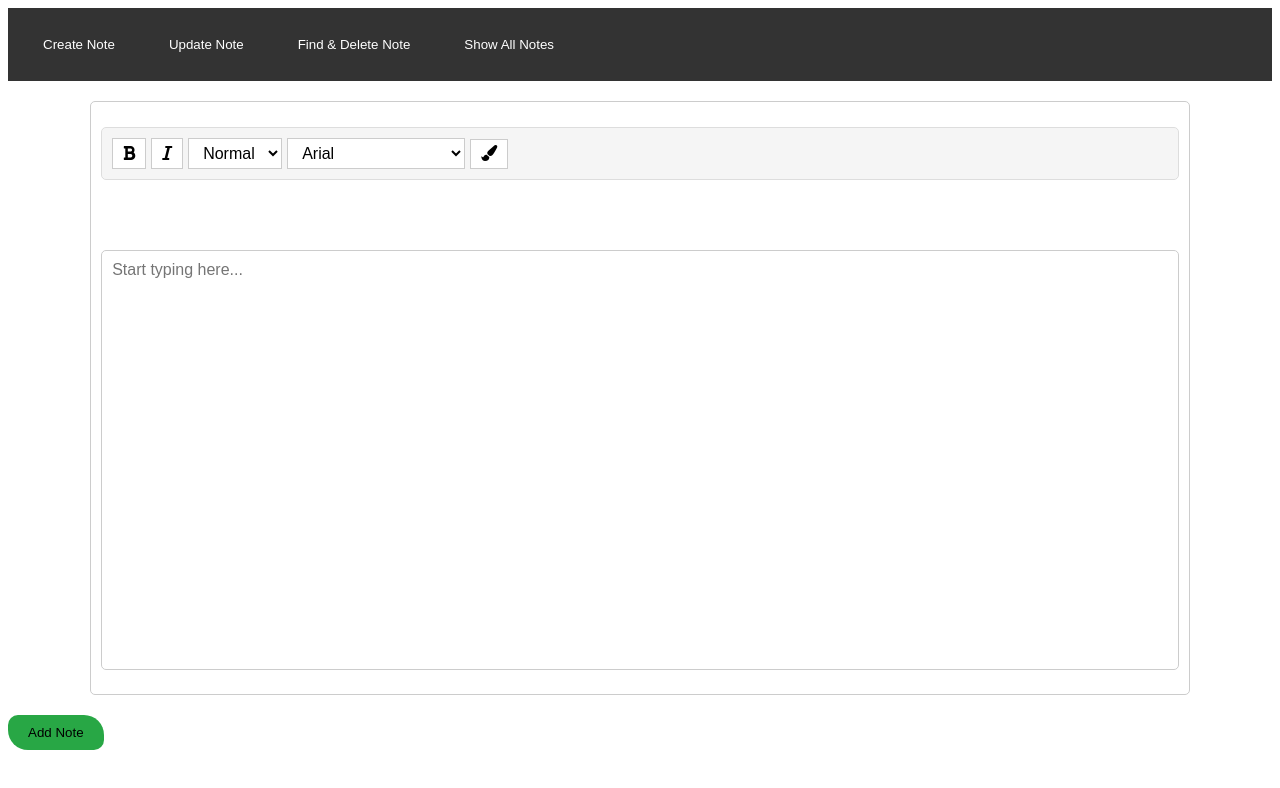
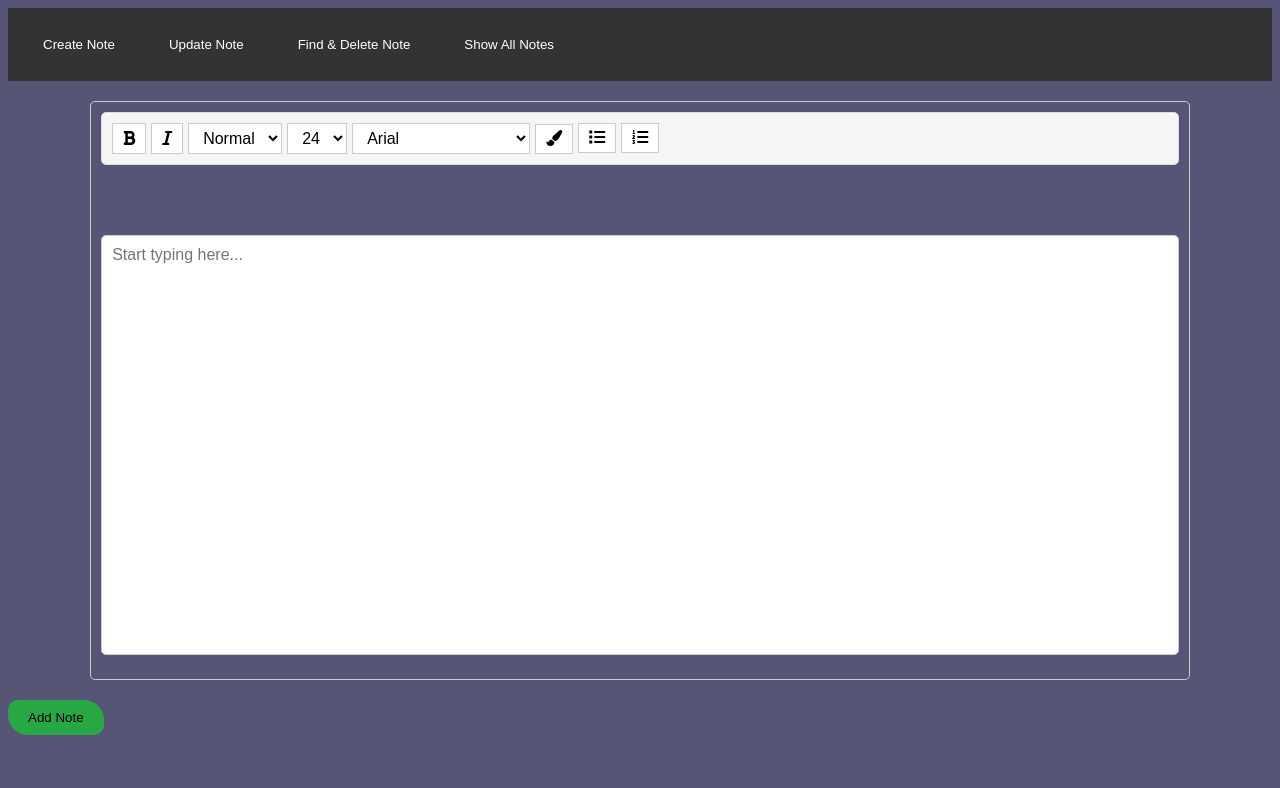
Before and after one commit to dsingh098/Note-making-app, a website: page frontend/index.html in a window 1280 px wide. Drawn offline with Linux system fonts and the light colour scheme; no server answers.

Commit message:
add some order and unorder list
ye kam nhi krte bas

Co-Authored-By: w3cdpass <152853354+w3cdpass@users.noreply.github.com>

```diff
--- a/frontend/index.html
+++ b/frontend/index.html
@@ -1,12 +1,13 @@
 <!DOCTYPE html>
 <html lang="en">
 <head>
+
     <meta charset="UTF-8">
     <meta name="viewport" content="width=device-width, initial-scale=1.0">
     <title>Notes App</title>
     <link rel="stylesheet" href="styles.css"/>
+    <link href="https://cdnjs.cloudflare.com/ajax/libs/font-awesome/5.15.4/css/all.min.css" rel="stylesheet">
     <link rel="stylesheet" href="../src/styles/style.css">
-    <link href="https://cdnjs.cloudflare.com/ajax/libs/font-awesome/5.15.4/css/all.min.css" rel="stylesheet">
 
 </head>
 <body>
@@ -41,6 +42,18 @@
                     <option value="5">Large</option>
                 </select>
 
+                <select id="font-size" title="Font Size">
+                    <option value="8">8</option>
+                    <option value="10" selected selected>10</option>
+                    <option value="12" selected>12</option>
+                    <option value="14" selected>14</option>
+                    <option value="16" selected selected>16</option>
+                    <option value="18" selected>18</option>
+                    <option value="20" selected>20</option>
+                    <option value="22" selected selected>22</option>
+                    <option value="24" selected>24</option>
+                </select>
+
                 <select id="font-family" title="Font Family">
                     <option value="Arial">Arial</option>
                     <option value="Courier New">Courier New</option>
@@ -50,6 +63,18 @@
                 <div class="color-picker" title="Text Color">
                     <button id="color-button" title="Pick Color"><i class="fas fa-paint-brush"></i></button>
                     <div id="color-options"></div>
+                </div>
+
+                <!-- List  to ORDER LIST -->
+                <div class="order_list" title="Order List">
+                    <button id="order" title="Unorder"><i class="fas fa-list"></i></button>
+                    <div id="order_list"></div>
+                </div>
+
+                <!--  UNORDER LIST-->
+                <div class="unorder_list" title="Unorder List">
+                    <button id="order" title="Order"><i class="fas fa-list-ol"></i></button>
+                    <div id="unorder_list"></div>
                 </div>
             </div>
 
--- a/frontend/styles.css
+++ b/frontend/styles.css
@@ -1,3 +1,7 @@
+body{
+  background-color: #565575;
+}
+
 /* Navbar styling */
 .navbar {
   overflow: hidden;
--- a/src/styles/style.css
+++ b/src/styles/style.css
@@ -11,7 +11,7 @@
 
   .editor-toolbar {
     display: flex;
-    margin-top: 15px;
+    margin-top: 0px;
     justify-content: flex-start;
     margin-bottom: 10px;
     background-color: #f5f5f5;
```
Also changed, not shown: 1 other file.
